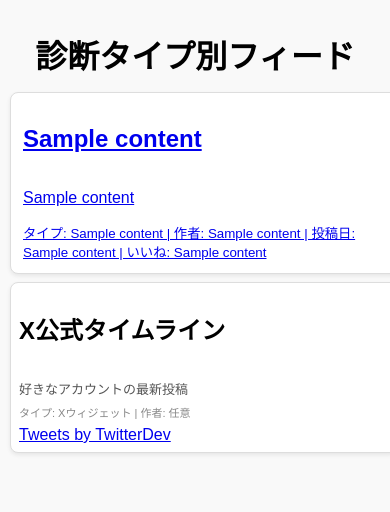
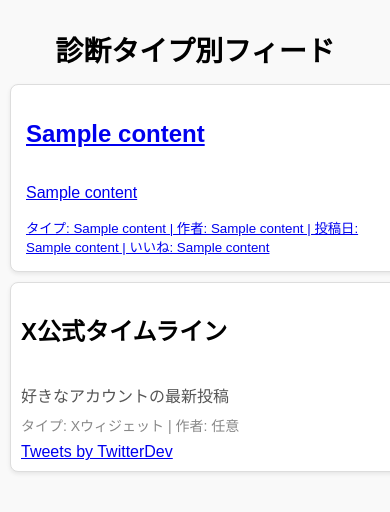
Before and after one commit to babaginji/content_api, a Flask app: template templates/content_feed.html in a window 390 px wide. Shown: the top 512 px of the page. Run offline with Flask 3, Linux system fonts and the light colour scheme; the template is opened without the code that fills it: most values are stand-ins (such as "Sample title", 1, 10 or a date in 2020); some libraries are stand-ins or nearby versions.

Commit message:
Fix responsive design for mobile

```diff
--- a/static/content_style.css
+++ b/static/content_style.css
@@ -1,20 +1,21 @@
 body {
     font-family: sans-serif;
-    margin: 0; /* 余白をなくす */
+    margin: 0;
     background-color: #f9f9f9;
-    padding: 10px; /* 端に少し余白 */
+    padding: 10px;
 }
 
 h1 {
     text-align: center;
     margin-bottom: 15px;
+    font-size: 28px; /* 大きめタイトル */
 }
 
 #content-list {
     display: flex;
     flex-direction: column;
-    gap: 8px; /* カード同士の隙間 */
-    width: 100%; /* 画面いっぱい */
+    gap: 10px; /* 少し余白広め */
+    width: 100%;
 }
 
 .content-item-link {
@@ -31,30 +32,30 @@ h1 {
     background-color: #fff;
     border: 1px solid #ddd;
     border-radius: 8px;
-    padding: 12px;
+    padding: 15px; /* 少し広め */
     box-shadow: 0 2px 4px rgba(0,0,0,0.08);
     display: flex;
     flex-direction: column;
     transition: box-shadow 0.2s ease;
-    width: 100%; /* 親の幅いっぱいに広げる */
+    width: 100%;
 }
 
 .thumbnail img {
     width: 100%;
     height: auto;
     border-radius: 6px;
-    margin-bottom: 8px;
+    margin-bottom: 10px;
 }
 
 .content-info h2 {
-    font-size: 16px;
-    margin: 0 0 6px 0;
+    font-size: 20px; /* タイトル大きめ */
+    margin: 0 0 8px 0;
 }
 
 .description {
-    font-size: 13px;
+    font-size: 16px; /* 説明文大きめ */
     color: #555;
-    margin-bottom: 6px;
+    margin-bottom: 8px;
     overflow: hidden;
     display: -webkit-box;
     -webkit-line-clamp: 2;
@@ -62,16 +63,16 @@ h1 {
 }
 
 .meta {
-    font-size: 11px;
+    font-size: 14px; /* 日付や作者も大きく */
     color: #888;
-    margin-bottom: 6px;
+    margin-bottom: 8px;
 }
 
 .like-form button {
     background-color: #007bff;
     color: white;
     border: none;
-    padding: 5px 10px;
+    padding: 6px 12px;
     border-radius: 4px;
     cursor: pointer;
     align-self: flex-start;
@@ -82,7 +83,7 @@ h1 {
 }
 
 .x-widget-card {
-    padding: 8px;
+    padding: 10px;
 }
 
 .x-widget-card iframe {
```
